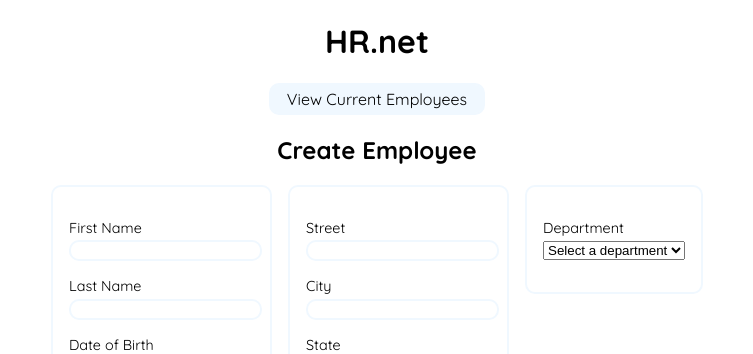
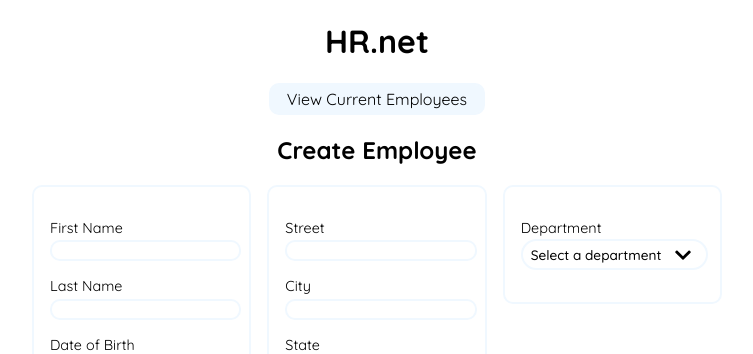
Before and after one commit to Alphasud/CharlesDenneulin_14_07102021, a React (Create React App) app: page / in a window 1280 px wide. Shown: the top 354 px of the page, without its empty margins (263-1016 px from the left). Built offline with nearby package versions, Linux system fonts and the light colour scheme; no server answers; the database is empty.

Commit message:
(feat): dropdown component

```diff
--- a/src/App.css
+++ b/src/App.css
@@ -40,6 +40,7 @@ label:nth-child(4) {
     border: 2px solid aliceblue;
     border-radius: 10px;
     padding: 1rem 1rem;
+    width: 30%;
 }
 
 .credentials {
--- /dev/null
+++ b/src/Components/Dropdown/Dropdown.css
@@ -0,0 +1,43 @@
+.dropdown__container {
+    width: 100%;
+    display: flex;
+    flex-direction: column;
+    align-items: flex-start;
+    border: 2px solid aliceblue;
+    border-radius: 20px;
+    overflow: hidden;
+    cursor: pointer;
+}
+.dropdown__title {
+    width: 10rem;
+    display: flex;
+    align-items: center;
+    justify-content:space-between;
+    height: 1.2rem;
+    padding: 0.25rem 0.5rem;
+}
+.dropdown__title h1 {
+    font-size: 0.85rem;
+    font-weight: 500;
+    margin-right: 0.5rem;
+}
+.dropdown__title svg {
+    width: 1rem;
+}
+.dropdown {
+    height: 0;
+    transform: scaleY(0);
+    transform-origin: top;
+    transition: transform .15s ease-in-out;
+}
+.dropdown__list-container {
+    padding: 0 0 1rem 0;
+}
+.dropdown__container__list__item {
+    font-size: 0.85rem;
+    margin: 0.5rem 0 0.5rem 0.5rem;
+}
+.visible {
+    height: auto;
+    transform: scaleY(1);
+}
--- /dev/null
+++ b/src/Components/Dropdown/Dropdown.js
@@ -0,0 +1,70 @@
+import './Dropdown.css';
+import { useEffect, useRef, useState } from 'react';
+
+/*
+    * Custom hook to manage display
+*/
+function useComponentVisible(initialIsVisible) {
+  const [isComponentVisible, setIsComponentVisible] = useState(
+    initialIsVisible
+  );
+  const ref = useRef(null);
+
+  const handleHideDropdown = (event) => {
+    if (event.key === "Escape") {
+      setIsComponentVisible(false);
+    }
+  };
+
+  const handleClickOutside = event => {
+    if (ref.current && !ref.current.contains(event.target)) {
+      setIsComponentVisible(false);
+    }
+  };
+
+  useEffect(() => {
+    document.addEventListener("keydown", handleHideDropdown, true);
+    document.addEventListener("click", handleClickOutside, true);
+    return () => {
+      document.removeEventListener("keydown", handleHideDropdown, true);
+      document.removeEventListener("click", handleClickOutside, true);
+    };
+  });
+
+  return { ref, isComponentVisible, setIsComponentVisible };
+}
+
+function Dropdown(props) {
+
+const {
+    ref,
+    isComponentVisible,
+    setIsComponentVisible
+    } = useComponentVisible(false);
+
+    console.log(isComponentVisible);
+
+    const [choice, setChoice] = useState('');
+    console.log(choice);
+    return (
+        <div className='dropdown__container'>
+            <div className='dropdown__title'>
+                <h1>{!choice ? 'Select a department' : choice}</h1>
+                {isComponentVisible ?
+                    <svg onClick={() => setIsComponentVisible(false)} aria-hidden="true" focusable="false" data-prefix="fas" data-icon="chevron-up" className="svg-inline--fa fa-chevron-up fa-w-14" role="img" xmlns="http://www.w3.org/2000/svg" viewBox="0 0 448 512"><path fill="currentColor" d="M240.971 130.524l194.343 194.343c9.373 9.373 9.373 24.569 0 33.941l-22.667 22.667c-9.357 9.357-24.522 9.375-33.901.04L224 227.495 69.255 381.516c-9.379 9.335-24.544 9.317-33.901-.04l-22.667-22.667c-9.373-9.373-9.373-24.569 0-33.941L207.03 130.525c9.372-9.373 24.568-9.373 33.941-.001z"></path></svg>
+                    :
+                    <svg onClick={() => setIsComponentVisible(true)} aria-hidden="true" focusable="false" data-prefix="fas" data-icon="chevron-down" className="svg-inline--fa fa-chevron-down fa-w-14" role="img" xmlns="http://www.w3.org/2000/svg" viewBox="0 0 448 512"><path fill="currentColor" d="M207.029 381.476L12.686 187.132c-9.373-9.373-9.373-24.569 0-33.941l22.667-22.667c9.357-9.357 24.522-9.375 33.901-.04L224 284.505l154.745-154.021c9.379-9.335 24.544-9.317 33.901.04l22.667 22.667c9.373 9.373 9.373 24.569 0 33.941L240.971 381.476c-9.373 9.372-24.569 9.372-33.942 0z"></path></svg>
+                }
+            </div>
+            <div ref={ref} className={isComponentVisible ? "dropdown visible" : "dropdown" }>
+                    <div className="dropdown__container__list">
+                            {props.departments.map(el => {
+                                return <div key={Math.random()} className="dropdown__container__list__item" onClick={() => { setChoice(el); setIsComponentVisible(false)}}>{el}</div>
+                        })}
+                    </div>
+            </div>
+        </div>
+    );
+}
+
+export default Dropdown;
--- a/src/Components/HomePage.jsx
+++ b/src/Components/HomePage.jsx
@@ -1,7 +1,9 @@
 import { Link } from 'react-router-dom';
-import DatePicker from './DatePicker/DatePicker'
+import DatePicker from './DatePicker/DatePicker';
+import Dropdown from './Dropdown/Dropdown';
 
 function HomePage() {
+    const departments = ['Sales', 'Marketing', 'Engineering', 'Human Ressources', 'Legal'];
 
     return ( <>
         <div className="title">
@@ -92,15 +94,16 @@ function HomePage() {
                 </div>
 
                 <div className="department">
-                    <label htmlFor="department">Department</label>
-                    <select name="department" id="department" defaultValue={'default'}>
+                     <label htmlFor="department">Department</label>
+                    {/*<select name="department" id="department" defaultValue={'default'}>
                     <option value="default">Select a department</option>
                     <option>Sales</option>
                     <option>Marketing</option>
                     <option>Engineering</option>
                     <option>Human Resources</option>
                     <option>Legal</option>
-                </select>
+                </select> */}
+                    <Dropdown departments={departments} />
                 </div>
 
             </form>
```
Also changed, not shown: src/Components/DatePicker/DatePicker.js (+6 -1 lines), src/Components/Dropdown/chevron-down-solid.svg (added), src/Components/Dropdown/chevron-up-solid.svg (added).
